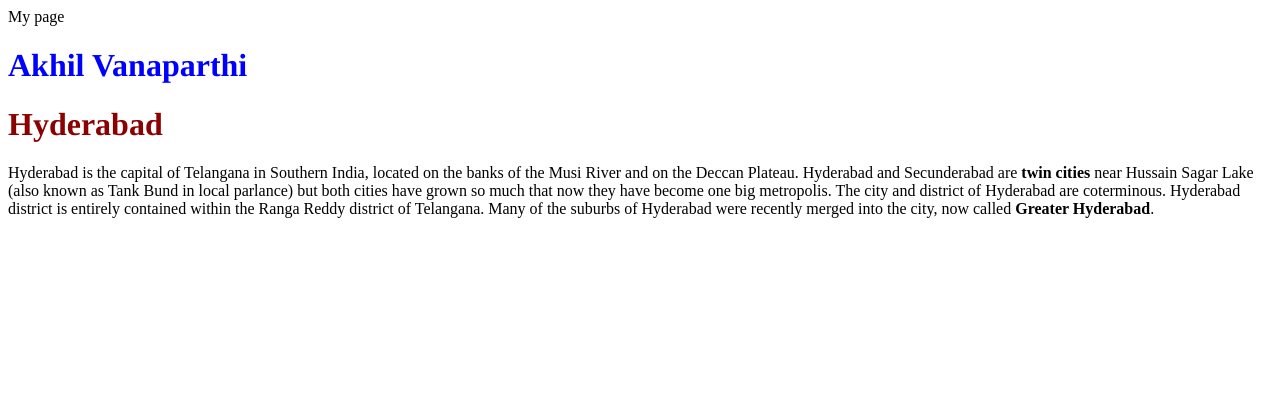
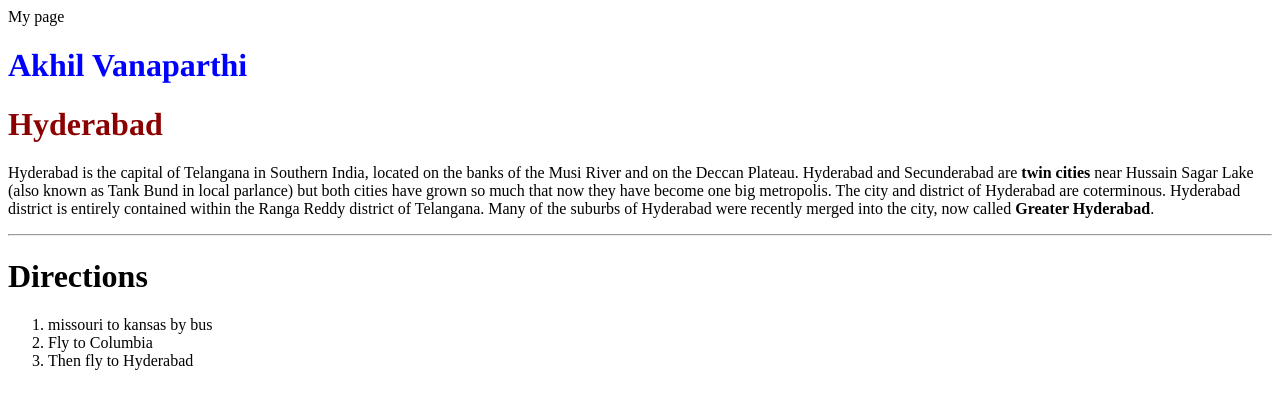
Before and after one commit to 44-563-WebApps-F21/webapps-f21-assignment-3-Akhi49, a plain HTML site: page index.html in a window 1280 px wide. Drawn offline with Linux system fonts and the light colour scheme.

Commit message:
update index.html

```diff
--- a/index.html
+++ b/index.html
@@ -17,5 +17,13 @@
                 Hyderabad district is entirely contained within the Ranga Reddy district of Telangana. Many of the suburbs of Hyderabad were
                 recently merged into the city, now called <b>Greater Hyderabad</b>.
             </p>
+            <hr>
+            <h1>Directions</h1>
+            <ol>
+                <li>missouri to kansas by bus</li>
+                <li>Fly to Columbia</li>
+                <li>Then fly to Hyderabad</li>
+            </ol>
+
         </body>
-</html>
+</html
```
